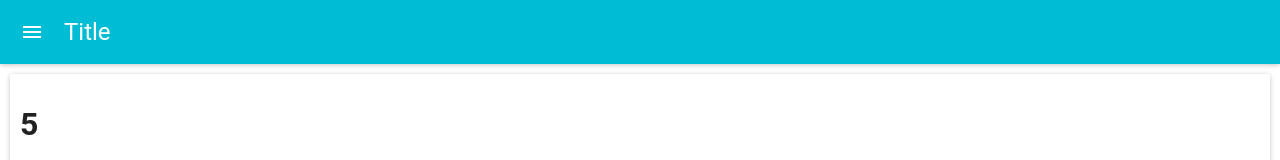
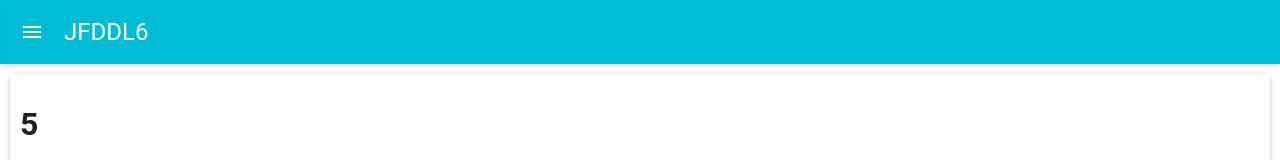
Before and after one commit to DawidKurkiewicz/exercises-react2, a React (Create React App) app: page / in a window 1280 px wide. Shown: the top 160 px of the page. Built offline with nearby package versions, Linux system fonts and the light colour scheme.

Commit message:
added sidebar

```diff
--- a/src/Navigation/Navigation.js
+++ b/src/Navigation/Navigation.js
@@ -1,11 +1,29 @@
 import React from 'react'
+
 import AppBar from 'material-ui/AppBar'
-const Navigation = (props) => (
-    <div>
-        <AppBar
-            title="Title"
-            iconClassNameRight="muidocs-icon-navigation-expand-more"
-        />
-    </div>
-)
+import Drawer from 'material-ui/Drawer';
+
+class Navigation extends React.Component {
+    state = {
+        isDrawerOpen: false
+    }
+    toggleDrawer = () => this.setState({ isDrawerOpen: !this.state.isDrawerOpen })
+    render() {
+        return (
+            <div>
+                <AppBar
+                    title="JFDDL6"
+                    onLeftIconButtonClick={this.toggleDrawer}
+                />
+                <Drawer
+                    docked={false}
+                    width={200}
+                    open={this.state.isDrawerOpen}
+                    onRequestChange={this.toggleDrawer}
+                >
+                </Drawer>
+            </div >
+        )
+    }
+}
 export default Navigation
```
